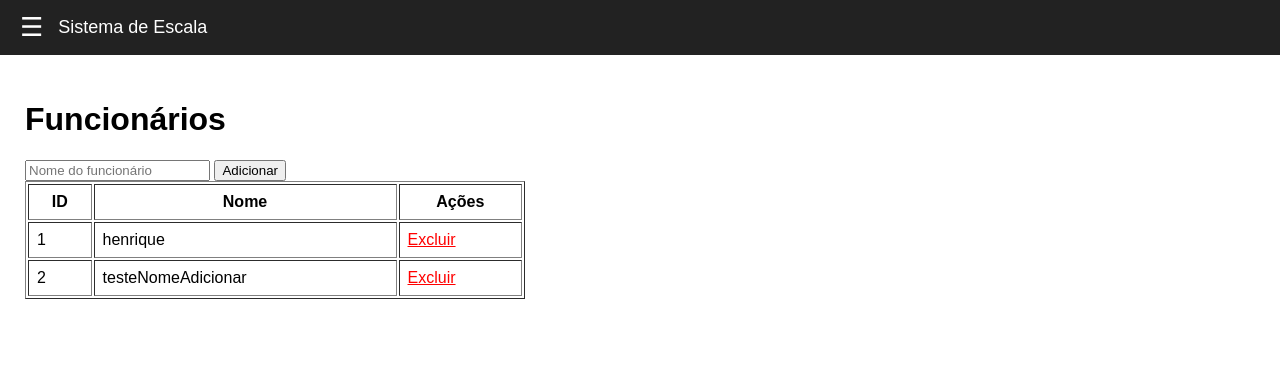
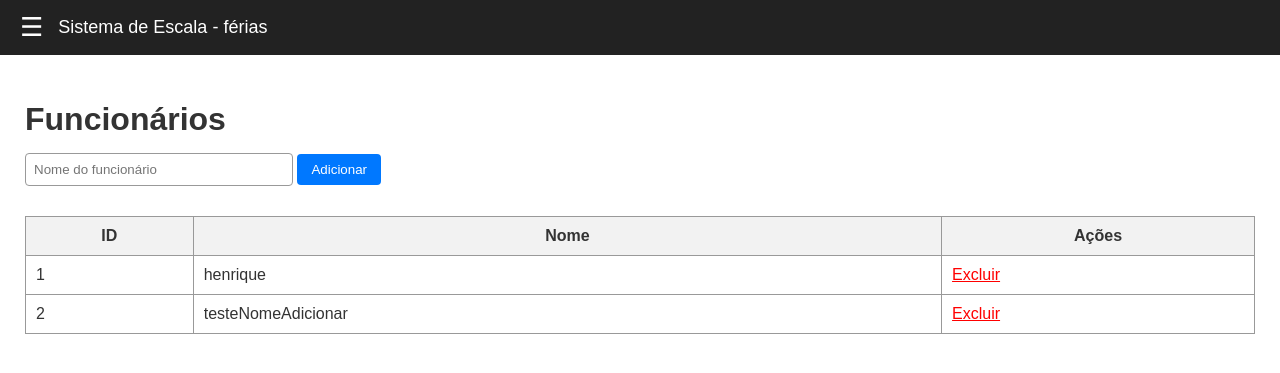
Before and after one commit to Pontessxx/Sistema-Ferias-FLASK, a Flask app: page /funcionarios in a window 1280 px wide. Shown: the top 373 px of the page. Run offline with Flask 3, Linux system fonts and the light colour scheme; data comes from the database, SQL or seed files in the repository.

Commit message:
adicionando css

```diff
--- /dev/null
+++ b/static/styles/styles.css
@@ -0,0 +1,169 @@
+/* =========================================
+   VARIÁVEIS GLOBAIS
+   ========================================= */
+:root {
+    --cor-fundo-geral: #ffffff;
+    --cor-texto: #333;
+    --cor-topbar-fundo: #222;
+    --cor-topbar-texto: #ffffff;
+    --cor-menu-fundo: #333;
+    --cor-menu-hover: #444;
+    --cor-menu-texto: #ddd;
+    --cor-menu-texto-hover: #fff;
+    --cor-borda-tabela: #999;
+    --cor-header-tabela: #f2f2f2;
+    --cor-botao: #0078ff;
+    --cor-botao-hover: #005fcc;
+    --cor-botao-texto: #fff;
+    --cor-danger: #d9534f;
+    --cor-danger-hover: #c9302c;
+}
+
+/* =========================================
+   GLOBAL
+   ========================================= */
+body {
+    margin: 0;
+    font-family: Arial, sans-serif;
+    background: var(--cor-fundo-geral);
+    color: var(--cor-texto);
+}
+
+.content {
+    padding: 25px;
+}
+
+/* =========================================
+   TOPBAR (menu superior)
+   ========================================= */
+.topbar {
+    background: var(--cor-topbar-fundo);
+    color: var(--cor-topbar-texto);
+    padding: 12px 20px;
+    display: flex;
+    align-items: center;
+    font-size: 18px;
+}
+
+.hamburger {
+    font-size: 26px;
+    cursor: pointer;
+    margin-right: 15px;
+}
+
+/* =========================================
+   SIDEBAR (menu lateral)
+   ========================================= */
+.sidebar {
+    height: 100%;
+    width: 0;
+    position: fixed;
+    top: 0;
+    left: 0;
+    background-color: var(--cor-menu-fundo);
+    overflow-x: hidden;
+    transition: 0.3s;
+    padding-top: 60px;
+}
+
+.sidebar a {
+    padding: 12px 20px;
+    text-decoration: none;
+    font-size: 18px;
+    color: var(--cor-menu-texto);
+    display: block;
+    transition: 0.2s;
+}
+
+.sidebar a:hover {
+    background: var(--cor-menu-hover);
+    color: var(--cor-menu-texto-hover);
+}
+
+.close-btn {
+    position: absolute;
+    top: 15px;
+    right: 20px;
+    font-size: 30px;
+    cursor: pointer;
+    color: var(--cor-topbar-texto);
+}
+
+/* =========================================
+   TABELAS
+   ========================================= */
+table {
+    border-collapse: collapse;
+    width: 100%;
+    margin-top: 20px;
+}
+
+table th {
+    background: var(--cor-header-tabela);
+    padding: 10px;
+    border: 1px solid var(--cor-borda-tabela);
+}
+
+table td {
+    padding: 10px;
+    border: 1px solid var(--cor-borda-tabela);
+}
+
+table tr:hover {
+    background: #f9f9f9;
+}
+
+/* =========================================
+   FORMULÁRIOS
+   ========================================= */
+input[type="text"],
+input[type="number"],
+input[type="date"],
+select {
+    padding: 8px;
+    margin-bottom: 10px;
+    border: 1px solid var(--cor-borda-tabela);
+    border-radius: 4px;
+    width: 250px;
+}
+
+button {
+    padding: 8px 14px;
+    background: var(--cor-botao);
+    color: var(--cor-botao-texto);
+    border: none;
+    cursor: pointer;
+    border-radius: 4px;
+}
+
+button:hover {
+    background: var(--cor-botao-hover);
+}
+
+/* Botão de excluir */
+a.excluir {
+    color: var(--cor-danger);
+    font-weight: bold;
+}
+
+a.excluir:hover {
+    color: var(--cor-danger-hover);
+}
+
+/* =========================================
+   CABEÇALHOS
+   ========================================= */
+h1 {
+    color: var(--cor-texto);
+    margin-bottom: 15px;
+}
+
+h2 {
+    color: var(--cor-texto);
+}
+
+/* =========================================
+   UTILIDADES
+   ========================================= */
+.mt-10 { margin-top: 10px; }
+.mt-20 { margin-top: 20px; }
--- a/templates/base.html
+++ b/templates/base.html
@@ -2,53 +2,24 @@
 <html lang="pt-br">
 <head>
     <meta charset="UTF-8">
-    <title>{{ title or "Sistema de Escala" }}</title>
-
-    <style>
-        body { margin: 0; font-family: Arial; }
-        .topbar {
-            background: #222; color: white;
-            padding: 12px 20px;
-            display: flex; align-items: center;
-            font-size: 18px;
-        }
-        .hamburger { font-size: 26px; cursor: pointer; margin-right: 15px; }
-
-        .sidebar {
-            height: 100%; width: 0; position: fixed;
-            top: 0; left: 0;
-            background-color: #333;
-            overflow-x: hidden;
-            transition: 0.3s;
-            padding-top: 60px;
-        }
-        .sidebar a {
-            padding: 12px 20px; font-size: 18px; display: block;
-            text-decoration: none; color: #ddd; transition: 0.2s;
-        }
-        .sidebar a:hover { background: #444; color: #fff; }
-        .close-btn {
-            position: absolute; top: 15px; right: 20px;
-            font-size: 30px; color: white; cursor: pointer;
-        }
-        .content { padding: 25px; }
-    </style>
+    <title>{{ title or "Sistema de Escala - férias" }}</title>
+    <link rel="stylesheet" href="{{ url_for('static', filename='styles/styles.css') }}">
 </head>
 <body>
 
     <!-- MENU SUPERIOR -->
     <div class="topbar">
         <span class="hamburger" onclick="openMenu()">&#9776;</span>
-        Sistema de Escala
+        Sistema de Escala - férias
     </div>
 
     <!-- MENU LATERAL -->
     <div id="sidebar" class="sidebar">
         <span class="close-btn" onclick="closeMenu()">&times;</span>
-        <a href="/">🏠 Início</a>
-        <a href="/funcionarios">👥 Funcionários</a>
-        <a href="/ferias">🏖 Férias</a>
-        <a href="/gantt">📅 Gráfico Anual</a>
+        <a href="/"> Início</a>
+        <a href="/funcionarios"> Funcionários</a>
+        <!-- <a href="/ferias"> Férias</a>
+        <a href="/gantt"> Gráfico Anual</a> -->
     </div>
 
     <!-- CONTEÚDO -->
```
